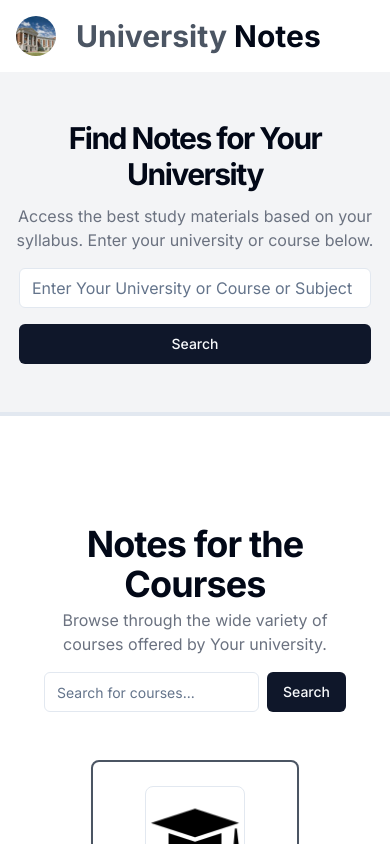
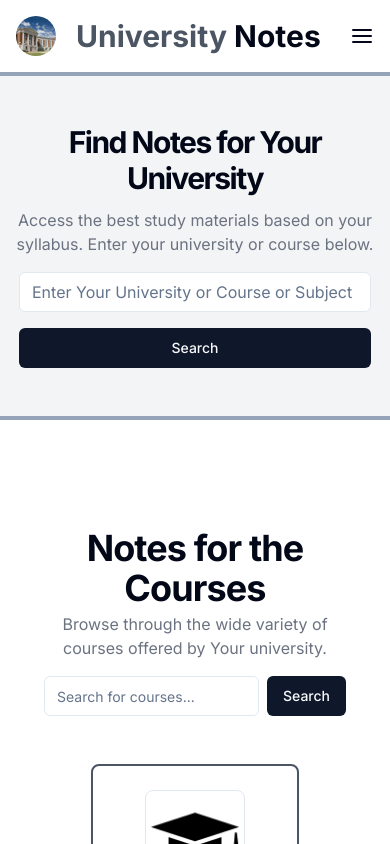
Before and after one commit to GauravKumar700/utunotes, a Next.js app: page / in a window 390 px wide. Shown: the top 844 px of the page. Built offline with nearby package versions, Linux system fonts and the light colour scheme.

Commit message:
added navlink

```diff
--- a/app/page.js
+++ b/app/page.js
@@ -10,7 +10,7 @@ export default function Home() {
   return (
     <div className="flex flex-col min-h-[100dvh]">
       <main className="flex-1">
-        <section className="w-full py-12 md:py-24 lg:py-32 bg-gray-100 dark:bg-gray-800 border-b-4">
+        <section className="w-full py-12 md:py-24 lg:py-32 bg-gray-100 dark:bg-gray-800 border-b-4 border-slate-400">
           <div className="container flex flex-col gap-4 px-4 text-center md:px-6 lg:gap-10">
             <div className="space-y-3">
               <h1 className="text-3xl font-bold tracking-tighter sm:text-4xl md:text-5xl">
--- a/components/Navbar.js
+++ b/components/Navbar.js
@@ -1,10 +1,24 @@
+'use client'
 import Image from 'next/image'
 import Link from 'next/link'
 import React from 'react'
+import { AlignJustify } from 'lucide-react';
 
 const Navbar = () => {
+
+    const handleClick = () => {
+        if (document.querySelector('.navMenu').classList.contains('top-[-100%]')) {
+            document.querySelector('.navMenu').classList.remove('top-[-100%]')
+            document.querySelector('.navMenu').classList.add('top-0')
+        }
+        else {
+            document.querySelector('.navMenu').classList.remove('top-0')
+            document.querySelector('.navMenu').classList.add('top-[-100%]')
+        }
+    }
+
     return (
-        <header className="px-4 lg:px-6 py-4 lg:py-6 flex items-center">
+        <header className="px-4 lg:px-6 py-4 lg:py-6 flex justify-between items-center border-b-4 border-slate-400">
             <Link href={'/'}>
                 <div className="flex items-center gap-3 space-x-2">
                     <Image
@@ -21,7 +35,27 @@ const Navbar = () => {
                     <h1 className="text-3xl font-bold tracking-normal"><span className="text-gray-600">University</span> Notes</h1>
                 </div>
             </Link>
-            <nav className="ml-auto sm:flex gap-4 sm:gap-6 pr-7 sm:visible hidden">
+
+            <div className='sm:hidden absolute top-6 right-4' onClick={handleClick}>
+                <AlignJustify />
+            </div>
+
+            <nav className="ml-auto fixed top-[-100%] left-0 mt-20 bg-white justify-center items-center w-screen gap-4 flex flex-col rounded-lg navMenu">
+                <Link className="text-lg font-medium hover:underline underline-offset-4 py-2" href={"/"}>
+                    Home
+                </Link>
+                <Link className="text-lg font-medium hover:underline underline-offset-4 py-2" href={"/notes"}>
+                    Notes
+                </Link>
+                <Link className="text-lg font-medium hover:underline underline-offset-4 py-2" href={"/about"}>
+                    About
+                </Link>
+                <Link className="text-lg font-medium hover:underline underline-offset-4 py-2" href={"/contact"}>
+                    Contact
+                </Link>
+            </nav>
+
+            <nav className="ml-auto sm:flex gap-4 sm:gap-6 sm:visible hidden">
                 <Link className="text-lg font-medium hover:underline underline-offset-4" href={"/"}>
                     Home
                 </Link>
```
